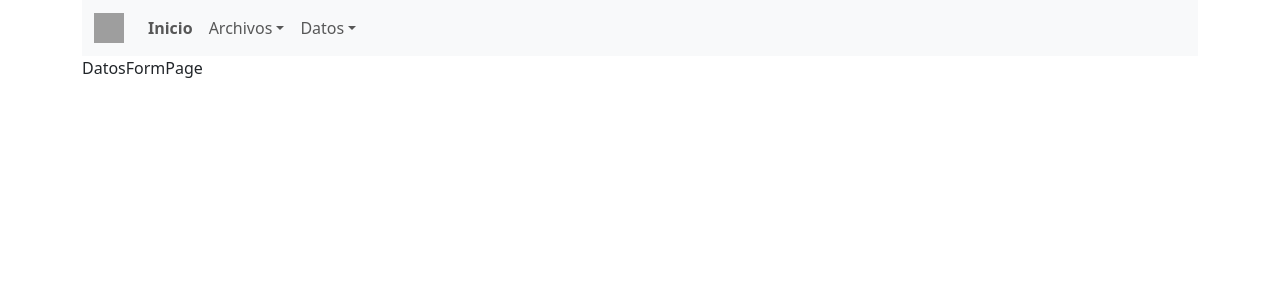
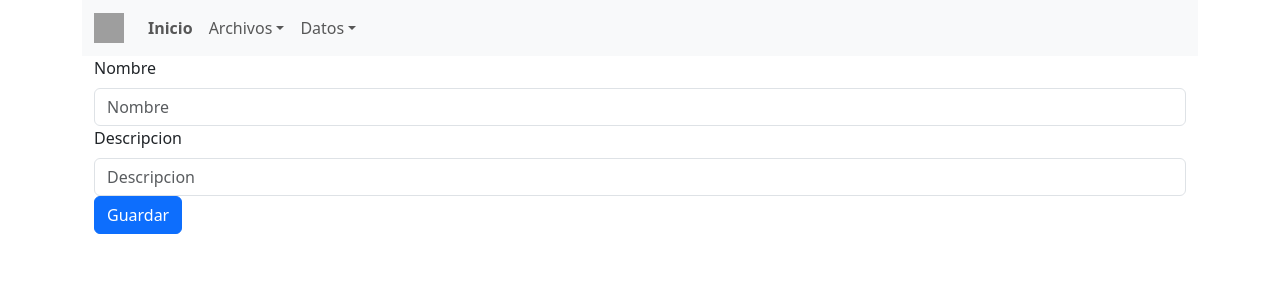
Before and after one commit to FelipeQDev/S3vs2, a React (Vite) app in the folder web/: page /crear-datos in a window 1280 px wide. Shown: the top 300 px of the page. Built offline with nearby package versions, Linux system fonts and the light colour scheme; grey boxes are pictures that could not be loaded.

Commit message:
Segundo Commit: creacion frontdend v2

```diff
--- a/web/src/api/web-api.js
+++ b/web/src/api/web-api.js
@@ -1,26 +1,31 @@
-import axios from 'axios'
+import axios from "axios";
 
 const infoAPI = axios.create({
-    baseURL: "http://localhost:8000/inicio/api/v1/app/"
+  baseURL: "http://localhost:8000/inicio/api/v1"
 });
 
+/* Archivos */
+export const getAllArchivos = () => infoAPI.get("archivos/");
 
-/* Archivos */
-export const getAllArchivos = () => {
-    return infoAPI.get("/");
-};
 
-export const getArchivo = (id) => {
-    return infoAPI.get(`${id}/`);
-};
+export const getArchivo = (id) => infoAPI.get(`/archivos/${id}/`);
 
+
+export const createArchivo = (archivo) => infoAPI.post("archivos/", archivo);
+
+
+export const deleteArchivo = (id) => infoAPI.delete(`/archivos/${id}/`);
+
+export const updateArchivo = (id, archivo) => infoAPI.put(`/archivos/${id}`, archivo);
 
 /* Datos */
 
-export const getAllDatos = () => {
-    return infoAPI.get("/");
-};
+export const getAllDatos = () => infoAPI.get("datos/");
 
-export const getDato = () => {
-    return infoAPI.get(`${id}/`);
-};
+export const getDato = () => infoAPI.get(`/datos/${id}/`);
+
+export const createDato = (dato) => infoAPI.post("datos/", dato);
+
+export const deleteDato = (id) => infoAPI.delete(`/datos/${id}/`);
+
+export const updateDato = (id, dato) => infoAPI.put(`/datos/${id}`, dato);
--- a/web/src/components/ArchivosList.jsx
+++ b/web/src/components/ArchivosList.jsx
@@ -1,17 +1,54 @@
-import { useEffect } from "react";
+import { useEffect, useState } from "react";
 import { getAllArchivos } from "../api/web-api";
+/* React-bootstrap */
+import Table from 'react-bootstrap/Table';
+import Button from "react-bootstrap/Button";
 
+import { RenderArchivos } from "./RenderArchivos";
+
+
+/* Listar Archivos */
 export function ArchivosList() {
+  /* guardar primer elemento en archivos y actualizar la lista */
+  const [archivos, setArchivos] = useState([]);
   useEffect(() => {
     async function cargarArchivos() {
       try {
         const res = await getAllArchivos();
         console.log(res);
+        setArchivos(res.data);
       } catch (error) {
         console.error("Error al Cargar Archivos", error);
       }
     }
     cargarArchivos();
   });
-  return "";
+  return (
+    <Table striped bordered hover>
+      <thead>
+        <tr>
+          <th>Nombre</th>
+          <th>Archivo</th>
+          <th>Accion</th>
+        </tr>
+      </thead>
+      {
+        archivos.id?.map((archivo) => (
+          <tbody key={archivo.id}>
+            <tr>
+              <td>
+                <RenderArchivos archivo={archivo} />
+              </td>
+              <td>
+                <RenderArchivos archivo={archivo} />
+              </td>
+              <td>
+                <Button>Accion</Button>
+              </td>
+            </tr>
+          </tbody>
+        ))
+      }
+    </Table>
+  );
 }
--- a/web/src/components/DatosList.jsx
+++ b/web/src/components/DatosList.jsx
@@ -1,12 +1,21 @@
-import { useEffect } from "react";
+import { useEffect, useState } from "react";
 import { getAllDatos } from "../api/web-api";
+/* React-bootstrap */
+import Table from "react-bootstrap/Table";
+/* import Button from "react-bootstrap/Button"; */
 
+import { RenderDatos } from "./RenderDatos";
+
+/* Listar Archivos */
 export function DatosList() {
+  /* guardar primer elemento en archivos y actualizar la lista */
+  const [datos, setDatos] = useState([]);
   useEffect(() => {
     async function cargarDatos() {
       try {
         const res = await getAllDatos();
         console.log(res);
+        setDatos(res.data);
       } catch (error) {
         console.error("Error al cargar Datos", error);
       }
@@ -14,5 +23,26 @@ export function DatosList() {
     cargarDatos();
   }, []);
 
-  return "";
+  return (
+    <Table striped bordered hover>
+      <thead>
+        <tr>
+          <th>Nombre</th>
+          <th>Descripcion</th>
+        </tr>
+      </thead>
+      {datos.id?.map((dato) => (
+        <tbody key={dato.id}>
+          <tr>
+            <td>
+              <RenderDatos dato={dato} />
+            </td>
+            <td>
+              <RenderDatos dato={dato} />
+            </td>
+          </tr>
+        </tbody>
+      ))}
+    </Table>
+  );
 }
--- /dev/null
+++ b/web/src/components/RenderArchivos.jsx
@@ -0,0 +1,18 @@
+import { useNavigate } from "react-router-dom";
+import Button from "react-bootstrap/Button";
+
+export function RenderArchivos(archivo) {
+  const navigate = useNavigate();
+  return (
+    <div>
+      <p>{archivo.nombre}</p>
+      <Button onClick={() => {
+        navigate(`/archivos/${archivo.id}`);
+      }} ></Button>
+    </div>
+  );
+}
+
+/* onClick={() =>{
+
+}} */
--- /dev/null
+++ b/web/src/components/RenderDatos.jsx
@@ -0,0 +1,14 @@
+import { useNavigate } from "react-router-dom";
+
+export function RenderDatos({ dato }) {
+  const navigate = useNavigate();
+  return (
+    <div
+    onClick={() =>{
+      navigate(`/archivos/${archivo.id}`);
+    }}
+    >
+      <p>{dato.nombre}</p>
+    </div>
+  );
+}
--- a/web/src/pages/ArchivosFormPage.jsx
+++ b/web/src/pages/ArchivosFormPage.jsx
@@ -1,7 +1,103 @@
+import {
+  createArchivo,
+  getArchivo,
+  deleteArchivo,
+  updateArchivo
+} from "../api/web-api";
 
+import { useEffect } from "react";
+import { useForm } from "react-hook-form";
+import { useNavigate, useParams } from "react-router-dom";
+import { toast } from "react-hot-toast";
+/* React-bootstrap */
+import Form from "react-bootstrap/Form";
+import Button from "react-bootstrap/Button";
 
 export function ArchivosFormPage() {
+  const {
+    register,
+    handleSubmit,
+    setValue,
+    formState: { errors }
+  } = useForm();
+  const navigate = useNavigate();
+  const params = useParams();
+
+  const onSubmit = handleSubmit(async (data) => {
+    if (params.id) {
+      await updateArchivo(params.id, data);
+      toast.success(
+        ("Archivo Actualizado",
+        {
+          position: "bottom-right",
+          style: {
+            borderRadius: "10px",
+            background: "#243B55",
+            color: "#ffff"
+          }
+        })
+      );
+    } else {
+      await createArchivo(data);
+      toast.success("Archivo Creado", {
+        position: "bottom-right",
+        style: {
+          borderRadius: "10px",
+          background: "#243B55",
+          color: "#ffff"
+        }
+      });
+    }
+    navigate("/archivos");
+  });
+
+  useEffect(() => {
+    async function reflejarArchivos() {
+      if (params.id) {
+        const {
+          data: { nombre, archivo }
+        } = await getArchivo(params.id);
+        setValue("nombre", nombre);
+        setValue("archivo", archivo);
+      }
+    }
+    reflejarArchivos();
+  }, []);
+
   return (
-    <div>ArchivosFormPage</div>
-  )
+    <Form onSubmit={onSubmit}>
+      <Form.Group className="mb-3">
+        <Form.Label>Nombre del Archivo</Form.Label>
+        <Form.Control type="text" {...register("nombre", { required: true })} />
+        {errors.nombre && <span>Requiere un Nombre</span>}
+        <Form.Label>Seleccione el Archivo</Form.Label>
+        <Form.Control type="file" {...register("nombre", { required: true })} />
+        <Button variant="primary" type="submit">
+          Guardar
+        </Button>
+        {errors.archivo && <span>Necesita seleccionar un Archivo</span>}
+        {params.id && (
+          <Button
+            onClick={async () => {
+              const confirmacion = window.confirm("Desea Eliminarlo?");
+              if (confirmacion) {
+                await deleteArchivo(params.id);
+                toast.error("Archivo Eliminado", {
+                  position: "bottom=right",
+                  style: {
+                    borderRadius: "10px",
+                    background: "#243B55",
+                    color: "#ffff"
+                  }
+                });
+              }
+              navigate("/archivos");
+            }}
+          >
+            Borrar
+          </Button>
+        )}
+      </Form.Group>
+    </Form>
+  );
 }
--- a/web/src/pages/DatosFormPage.jsx
+++ b/web/src/pages/DatosFormPage.jsx
@@ -1,7 +1,105 @@
+import { useEffect } from "react";
+import { useForm } from "react-hook-form";
 
+import { createDato, getDato, deleteDato, updateDato } from "../api/web-api";
+
+import { useNavigate, useParams } from "react-router-dom";
+import { toast } from "react-hot-toast";
+/* React-boostrap */
+import Form from "react-bootstrap/Form";
+import Container from "react-bootstrap/Container";
+import Button from "react-bootstrap/Button";
 
 export function DatosFormPage() {
+  const { register, handleSubmit, setValue, formState: errors } = useForm();
+
+  const navigate = useNavigate();
+  const params = useParams();
+
+  const onSubmit = handleSubmit(async (data) => {
+    if (params.id) {
+      await updateDato(params.id, data);
+      toast.success("Dato Actualizado", {
+        position: "bottom-right",
+        style: {
+          borderRadius: "10px",
+          background: "#243B55",
+          color: "#ffff"
+        }
+      });
+    } else {
+      await createDato(data);
+      toast.success("Dato Creado", {
+        position: "bottom-right",
+        style: {
+          borderRadius: "10px",
+          background: "#243B55",
+          color: "#ffff"
+        }
+      });
+    }
+    navigate("/datos");
+  });
+  useEffect(() => {
+    async function reflejarDatos() {
+      if (params.id) {
+        const {
+          data: { nombre, descripcion }
+        } = await getDato(params.id);
+        setValue("nombre", nombre);
+        setValue("descripcion", descripcion);
+      }
+    }
+    reflejarDatos();
+  }, []);
+
   return (
-    <div>DatosFormPage</div>
-  )
+    <Container>
+      <Form onSubmit={onSubmit}>
+        <Form.Group className="mb-3">
+          <Form.Label>Nombre</Form.Label>
+          <Form.Control
+            id="formdato1"
+            type="text"
+            placeholder="Nombre"
+            {...register("nombre", { required: true })}
+          />
+          {errors.nombre && <span>Requiere un Nombre</span>}
+          <Form.Label>Descripcion</Form.Label>
+          <Form.Control
+            id="formdato2"
+            type="text"
+            placeholder="Descripcion"
+            {...register("descripcion", { required: true })}
+          />
+          {errors.descripcion && <span>Descripcion es requerido</span>}
+          <Button variant="primary" type="submit">
+            Guardar
+          </Button>
+
+          {params.id && (
+            <Button
+              onClick={async () => {
+                const confirmacion = window.confirm("¿Esta Seguro?");
+                if (confirmacion) {
+                  await deleteDato(params.id);
+                  toast.error("Dato Eliminado", {
+                    position: "bottom-right",
+                    style: {
+                      borderRadius: "10px",
+                      background: "#243B55",
+                      color: "#ffff"
+                    }
+                  });
+                }
+                navigate("/datos");
+              }}
+            >
+              Borrar
+            </Button>
+          )}
+        </Form.Group>
+      </Form>
+    </Container>
+  );
 }
```
Also changed, not shown: 2 other files (tests, documents, lock files or other folders).
